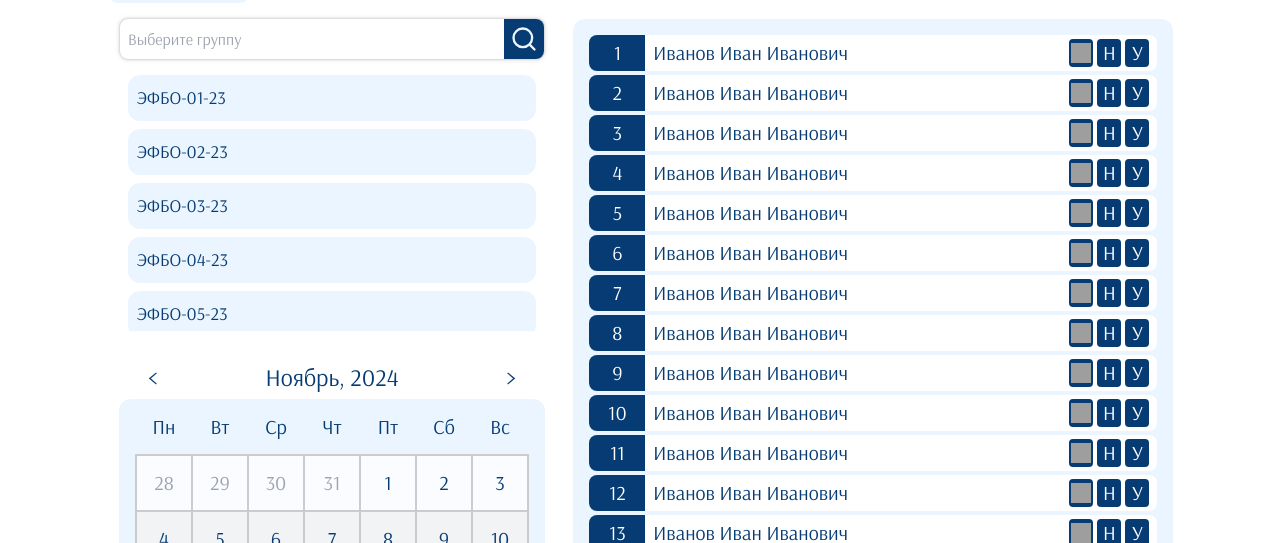
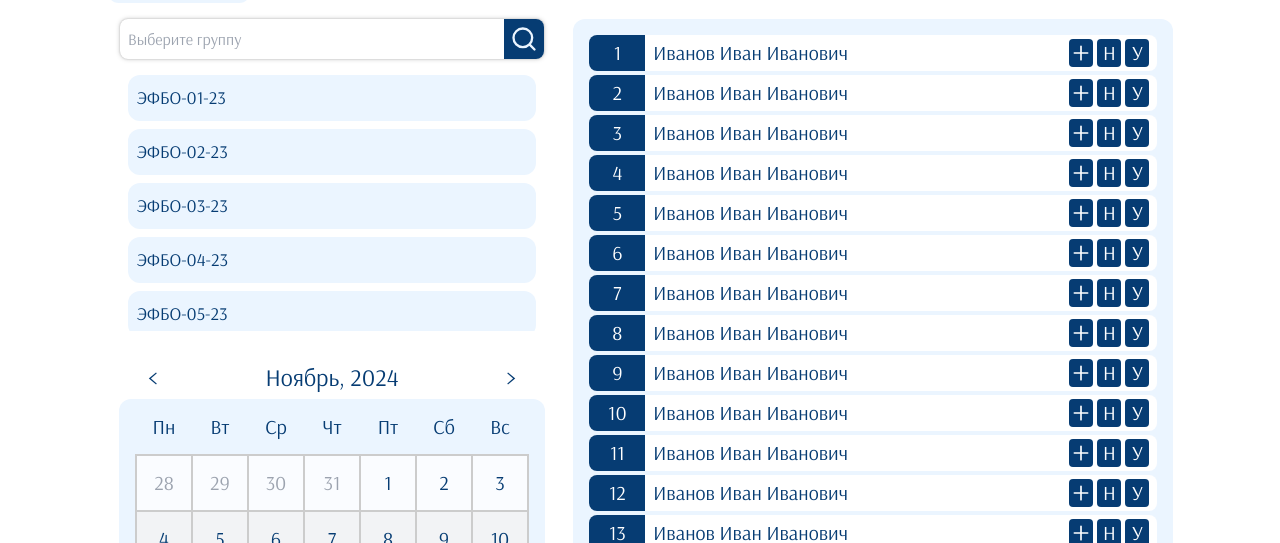
Before and after one commit to gnomDevelopers/RTU_MIREA_and_1C_hackaton, a Vue app in the folder web/: page /attendance in a window 1280 px wide. Shown: the part 257-800 px from the top of the page. Built offline with nearby package versions, Linux system fonts and the light colour scheme; no server answers; grey boxes are pictures that could not be loaded.

Commit message:
fixed frontend error

```diff
--- a/web/src/entities/listItems/attendanceUsersListItem.vue
+++ b/web/src/entities/listItems/attendanceUsersListItem.vue
@@ -8,7 +8,7 @@
     </div>
     <div class="flex flex-row gap-x-1 px-2 py-1">
       <div class="w-6 flex flex-row justify-center items-center rounded cursor-pointer bg-color-bold">
-        <img class="w-5 h-5" src="../assets/icons/icon-plus.svg"/>
+        <img class="w-5 h-5" src="../../assets/icons/icon-plus.svg"/>
       </div>
       <div class="w-6 flex flex-row justify-center items-center rounded cursor-pointer bg-color-bold">
         <p class="text-xl text-white">Н</p>
```
